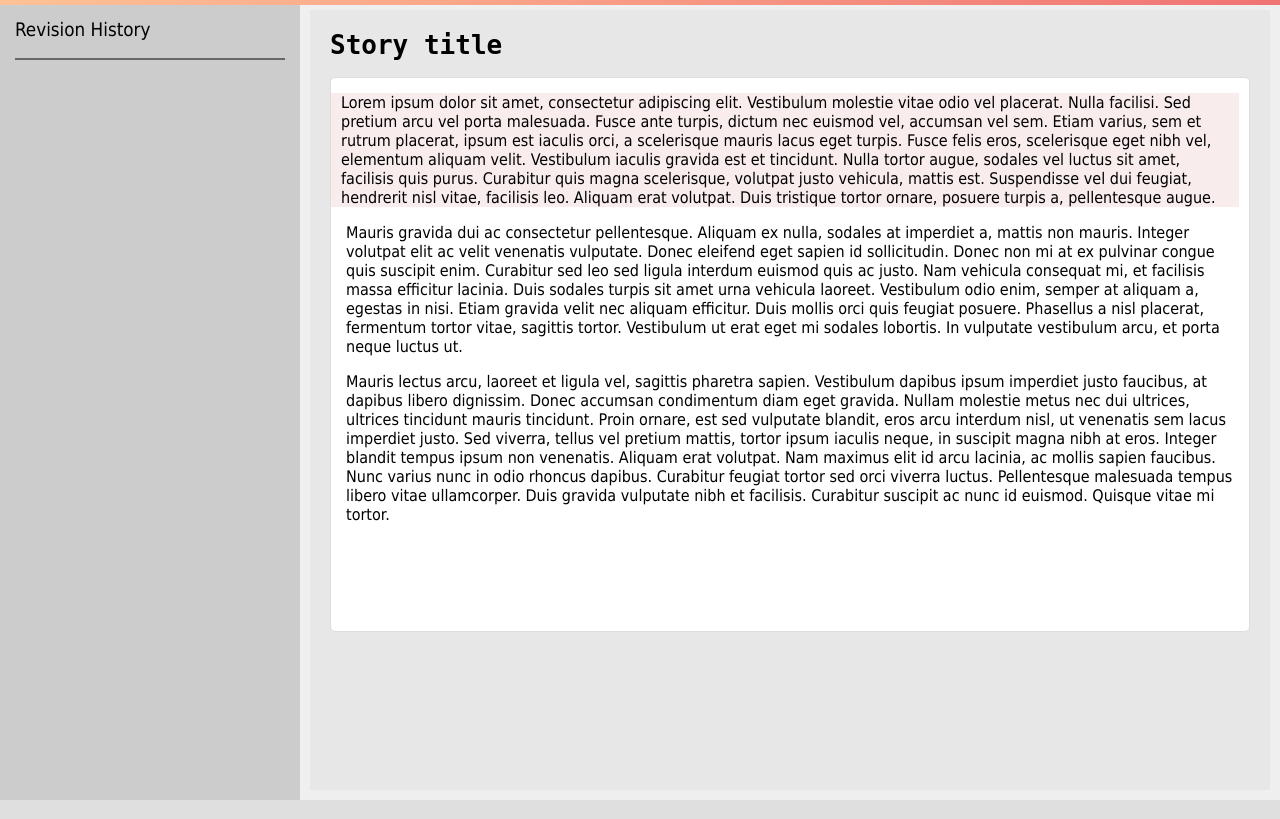
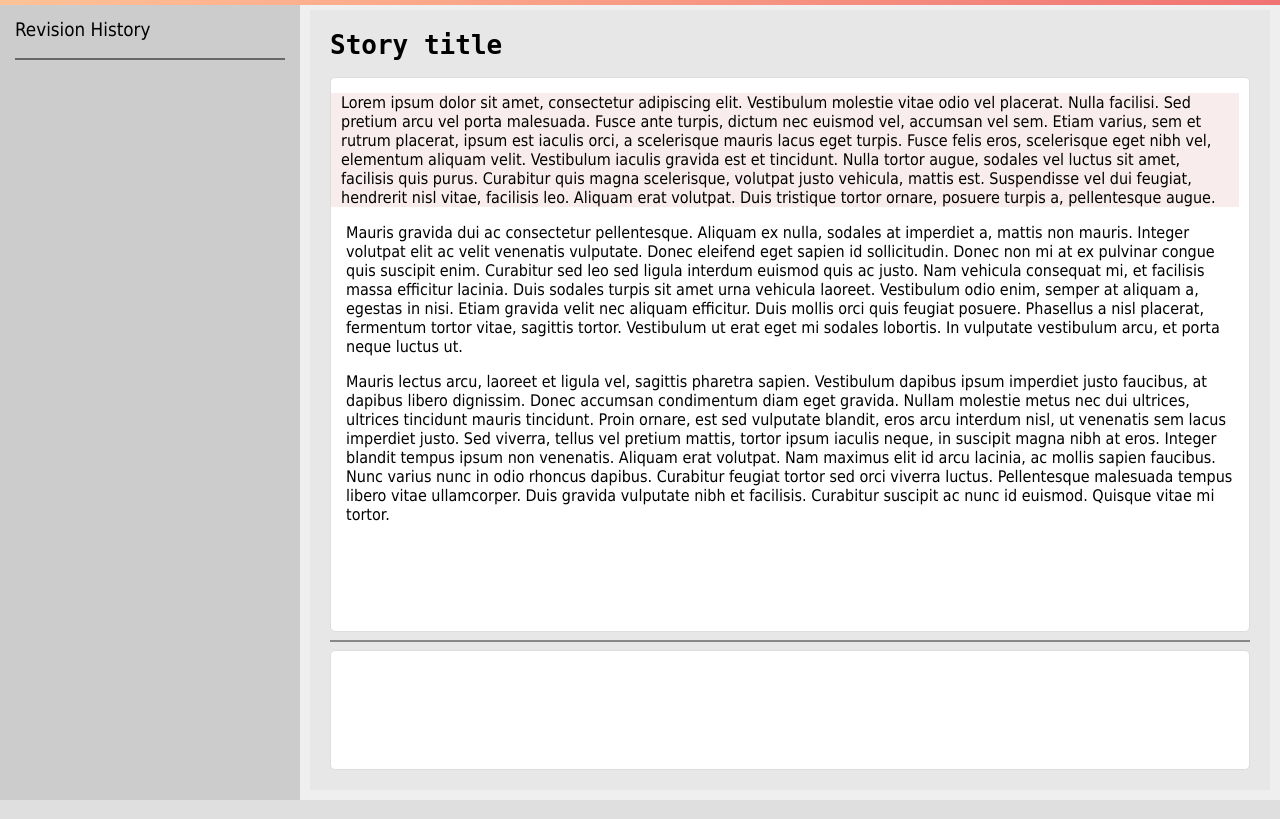
Before and after one commit to lawrenceliu2/xmdt, a Flask app: template templates/profile.html in a window 1280 px wide. Run offline with Flask 2, Linux system fonts and the light colour scheme; the template is opened without the code that fills it, so the values that code supplies are empty.

Commit message:
updated changes

```diff
--- a/templates/profile.html
+++ b/templates/profile.html
@@ -155,6 +155,26 @@
 	    	margin: 0 -15px;
 	    	padding: 0 10px;
 	    }
+
+	    #story-input {
+	    	position: relative;
+	    	width: 100%;
+	    	height: 120px;
+	    	/*margin: 30px 0 0 0;*/
+	    	background-color: #fff;
+	    	border: 1px solid #ddd;
+		box-sizing: border-box;
+	    	padding: 15px;
+	    	border-radius: 5px;
+	    }
+
+	    #story-input-input {
+	    	outline: none;
+	    	border: none;
+	    	width: 100%;
+	    	height: 100%;
+	    	resize: none;
+	    }
         </style>
   </head>
   <body>
@@ -186,6 +206,10 @@
 
 <p>Mauris lectus arcu, laoreet et ligula vel, sagittis pharetra sapien. Vestibulum dapibus ipsum imperdiet justo faucibus, at dapibus libero dignissim. Donec accumsan condimentum diam eget gravida. Nullam molestie metus nec dui ultrices, ultrices tincidunt mauris tincidunt. Proin ornare, est sed vulputate blandit, eros arcu interdum nisl, ut venenatis sem lacus imperdiet justo. Sed viverra, tellus vel pretium mattis, tortor ipsum iaculis neque, in suscipit magna nibh at eros. Integer blandit tempus ipsum non venenatis. Aliquam erat volutpat. Nam maximus elit id arcu lacinia, ac mollis sapien faucibus. Nunc varius nunc in odio rhoncus dapibus. Curabitur feugiat tortor sed orci viverra luctus. Pellentesque malesuada tempus libero vitae ullamcorper. Duis gravida vulputate nibh et facilisis. Curabitur suscipit ac nunc id euismod. Quisque vitae mi tortor.</p>
 	    </div>
+	    <hr style="background-color: #888">
+	    <div id="story-input">
+	      <textarea name="story-input" id="story-input-input"></textarea>
+	      </div>
 	  </div>
 	</div>
       </div>
```
